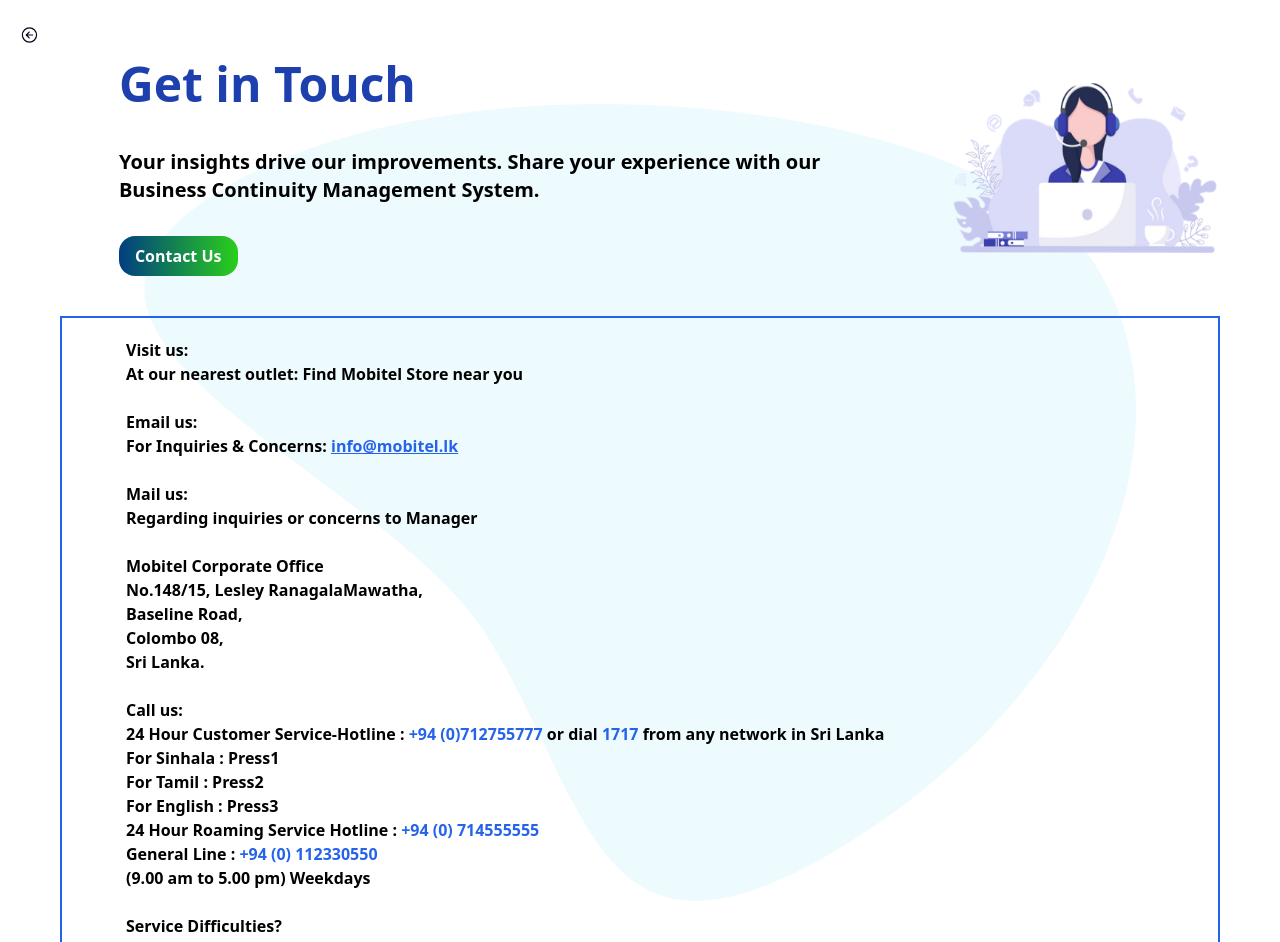
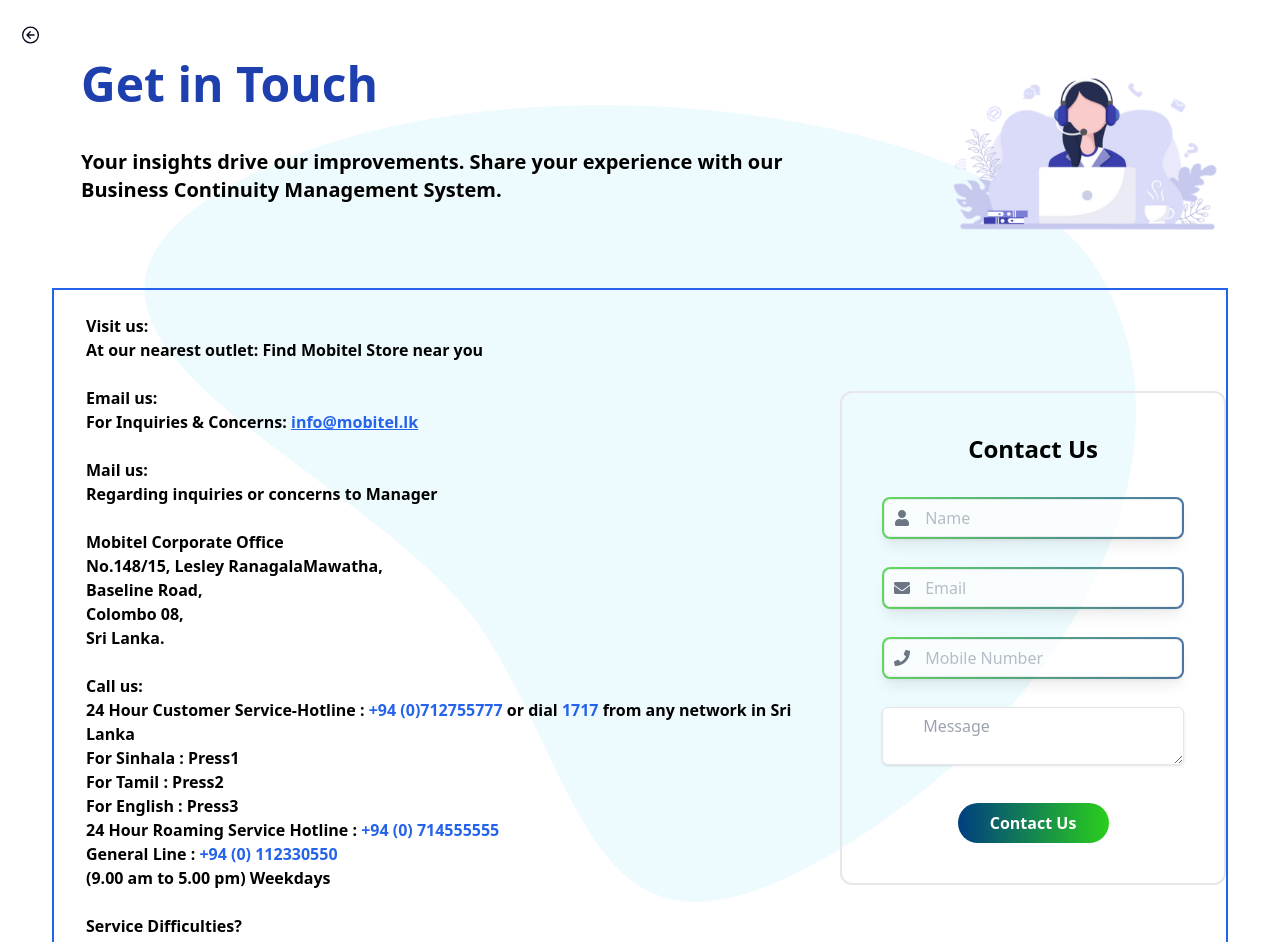
Before and after one commit to SLTMobitelDigitalPlatform/BCMS, a React (Vite) app in the folder client/: page /contact-us in a window 1280 px wide. Shown: the top 942 px of the page. Built offline with nearby package versions, Linux system fonts and the light colour scheme.

Commit message:
Updated Contact Page

```diff
--- a/client/src/pages/Home/Contact.jsx
+++ b/client/src/pages/Home/Contact.jsx
@@ -2,8 +2,23 @@
 import ellipse from "../../assets/Ellipse2.png";
 import contact from "../../assets/contact.png";
 import { useNavigate } from "react-router-dom";
+import { FaCheckCircle, FaEnvelope, FaPhone, FaUser } from "react-icons/fa";
+import { useState } from "react";
+import Modal from "react-modal";
+import { MdClose } from "react-icons/md";
 
 const Contact = () => {
+  const [feedbackSubmitted, setFeedbackSubmitted] = useState(null);
+
+  const handleSubmit = (e) => {
+    e.preventDefault();
+    setFeedbackSubmitted(true);
+  };
+
+  const closeModal = () => {
+    setFeedbackSubmitted(null);
+  };
+
   const navigate = useNavigate();
 
   return (
@@ -22,7 +37,7 @@
           onClick={() => navigate(-1)}
         />
 
-        <div className="mx-20 my-10">
+        <div className="m-10">
           <h1 className="text-5xl font-bold text-blue-800 pb-10">
             Get in Touch
           </h1>
@@ -30,20 +45,20 @@
             Your insights drive our improvements. Share your experience with our
             Business Continuity Management System.
           </p>
-          <button
+          {/* <button
             className="bg-gradient-to-r from-[#003E81] to-[#2ACF1C]
                            hover:from-[#2ACF1C] hover:to-[#003E81] transition duration-1000 ease-in-out
                            text-white font-semibold py-2 px-4 rounded-2xl mt-8"
           >
             Contact Us
-          </button>
+          </button> */}
         </div>
 
         <img src={contact} className="w-1/4 h-auto m-5" />
       </div>
 
-      <div className="mx-10 px-16 py-5 font-semibold border-2 border-blue-600">
-        {/*  */}
+      <div className="flex mx-8 border-2 border-blue-600">
+        <div className="px-8 py-6 font-semibold">
           <h2>Visit us:</h2>
           <h3>At our nearest outlet: Find Mobitel Store near you</h3>
           {/*  */}
@@ -51,7 +66,10 @@
           <h3>Email us:</h3>
           <h4>
             For Inquiries & Concerns:{" "}
-          <a href="#" className="text-blue-600 underline hover:text-green-600">
+            <a
+              href="#"
+              className="text-blue-600 underline hover:text-green-600"
+            >
               info@mobitel.lk
             </a>
           </h4>
@@ -96,6 +114,111 @@
           </a>
           {/*  */}
         </div>
+
+        <div className="m-auto rounded-xl p-10 border-2">
+          <h1 className="text-2xl font-bold mb-8 text-center text-black">
+            Contact Us
+          </h1>
+          <form onSubmit={handleSubmit}>
+            {/* Full Name */}
+            <div className="relative mb-7 bg-gradient-to-r from-[#2ACF1C] to-[#003E81] opacity-70 p-0.5 rounded-lg shadow-lg">
+              <FaUser className="absolute left-3 top-1/2 transform -translate-y-1/2 text-gray-700" />
+              <input
+                className="shadow appearance-none border rounded-md w-full py-2 px-10 text-gray-700 leading-tight focus:outline-white"
+                id="fullName"
+                type="text"
+                placeholder="Name"
+              />
+            </div>
+
+            {/* Email */}
+            <div className="relative mb-7 bg-gradient-to-r from-[#2ACF1C] to-[#003E81] opacity-70 p-0.5 rounded-lg shadow-lg">
+              <FaEnvelope className="absolute left-3 top-1/2 transform -translate-y-1/2 text-gray-700" />
+              <input
+                className="shadow appearance-none border rounded-md w-full py-2 px-10 text-gray-700 leading-tight focus:outline-white"
+                id="email"
+                type="email"
+                placeholder="Email"
+              />
+            </div>
+
+            {/*phone*/}
+            <div className="relative mb-7 bg-gradient-to-r from-[#2ACF1C] to-[#003E81] opacity-70 p-0.5 rounded-lg shadow-lg">
+              <FaPhone className="absolute left-3 top-1/2 transform -translate-y-1/2 text-gray-700" />
+              <input
+                className="shadow appearance-none border rounded-md w-full py-2 px-10 text-gray-700 leading-tight focus:outline-white"
+                id="phone"
+                type="tel"
+                placeholder="Mobile Number"
+                pattern="07[0-9]{8}"
+              />
+            </div>
+
+            {/* <div className="mb-7 p-0.5 rounded-lg shadow-lg"> */}
+            <textarea
+              className="shadow appearance-none border rounded-md w-full py-2 px-10 text-gray-700 leading-tight focus:outline-white"
+              id="phone"
+              type="text"
+              placeholder="Message"
+            />
+
+            {/* Subscribe Button */}
+            <div className="mt-8 flex justify-center">
+              <button
+                className="bg-gradient-to-r from-[#003E81] to-[#2ACF1C]
+                           hover:from-[#2ACF1C] hover:to-[#003E81] transition duration-1000 ease-in-out
+                           w-1/2 text-white font-semibold py-2 px-4 rounded-3xl focus:outline-none focus:shadow-outline"
+                type="submit"
+              >
+                Contact Us
+              </button>
+            </div>
+
+            {/* Unsubscribe Link */}
+            <div className="flex justify-center">
+              {/* <a
+                  href="/unsubscribe"
+                  className="text-gray-700 hover:text-[#2ACF1C] italic text-sm"
+                >
+                  Need to Unsubscribe?
+                </a> */}
+            </div>
+          </form>
+          <Modal
+            isOpen={feedbackSubmitted}
+            style={{
+              overlay: {
+                backgroundColor: "rgba(0,0,0,0.2)",
+              },
+            }}
+            contentLabel="Feedback Submitted"
+            className="max-w-xl h-auto bg-white rounded-md mx-auto my-36 shadow-lg"
+          >
+            <div className="relative">
+              <MdClose
+                className="text-2xl text-slate-950 absolute top-2 right-2 hover:bg-red-400 rounded-full cursor-pointer"
+                onClick={() => {
+                  setFeedbackSubmitted(false);
+                  closeModal();
+                }}
+              />
+            </div>
+
+            <div className="flex items-center p-6">
+              <FaCheckCircle className="text-3xl mr-10 text-green-500" />
+              <div className="text-center mr-12">
+                <h3 className="text-xl font-bold mb-2">
+                  Thank you for reaching out!
+                </h3>
+                <p className="font-semibold text-lg">
+                  We've received your message and will get back to you as soon
+                  as possible
+                </p>
+              </div>
+            </div>
+          </Modal>
+        </div>
+      </div>
     </div>
   );
 };
--- a/client/src/pages/Otp/Otp.jsx
+++ b/client/src/pages/Otp/Otp.jsx
@@ -1,4 +1,4 @@
-import { useState } from "react";
+import { useEffect, useState } from "react";
 import { Link, useLocation, useNavigate } from "react-router-dom";
 import { ToastContainer, toast } from "react-toastify";
 import axios from "axios";
@@ -7,6 +7,8 @@
 
 const Otp = () => {
   const [otp, setOtp] = useState("");
+  const [minutes, setMinutes] = useState(1);
+  const [seconds, setSeconds] = useState(59);
   const location = useLocation();
   const navigate = useNavigate();
   const [isResending, setIsResending] = useState(false);
@@ -32,6 +34,14 @@
       setIsResending(false);
     }
   };
+
+  // useEffect(() => {
+  //   first
+
+  //   return () => {
+  //     second
+  //   }
+  // }, [third])
 
   const LoginUser = async (e) => {
     e.preventDefault();
@@ -127,6 +137,23 @@
               Your OTP code was sent to you via Email
             </p>
           </div>
+          <div>
+            <p>
+              Time Remaining:{" "}
+              <span>{minutes < 10 ? `0${minutes}` : minutes}</span>
+              <span>{seconds < 10 ? `0${seconds}` : seconds}</span>
+            </p>
+          </div>
+
+          {/* Button to resend OTP */}
+          <button
+            disabled={seconds > 0 || minutes > 0}
+            style={{ color: seconds > 0 || minutes > 0 ? "red" : "green" }}
+            onClick={resendOtp}
+          >
+            Resend OTP
+          </button>
+
           <form>
             <div className="mb-3 flex items-center justify-center">
               <input
```
Lines whose indentation alone changed are shown as unchanged.
